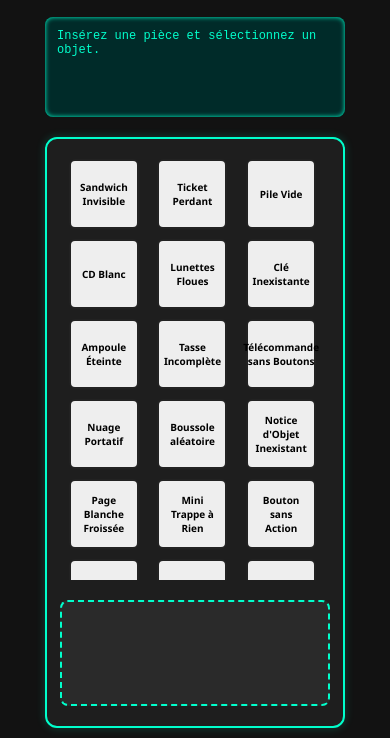
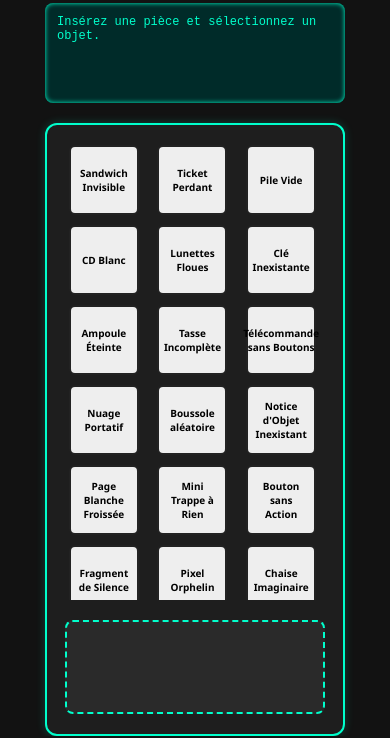
Before and after one commit to benbucher/voidMachine3000, a website: page index.html in a window 390 px wide. Shown: the part 108-846 px from the top of the page. Drawn offline with Linux system fonts and the light colour scheme.

Commit message:
MOD clean up code

```diff
--- a/index.html
+++ b/index.html
@@ -10,11 +10,11 @@
 </head>
 
 <body>
+    <div class="global-container">
         <h1>Void Machine 3000</h1>
         <audio id="coinSound" src="coin-insert.mp3"></audio>
         <audio id="vendSound" src="vend-item.mp3"></audio>
         <div class="whole-hardware">
-        <div class="container">
             <div class="machine" id="machine">
                 <div class="vitrine">
                     <div class="objet" onclick="acheter(this)">Sandwich Invisible</div>
@@ -43,7 +43,6 @@
                     <div id="delivered-item" class="objet"></div>
                 </div>
             </div>
-        </div>
             <div class="interface-droite">
                 <div class="controls-container">
                     <div id="credit-display">Crédit: 0</div>
@@ -52,6 +51,7 @@
                 <p id="message">Insérez une pièce et sélectionnez un objet.</p>
             </div>
         </div>
+    </div>
     <script src="script.js"></script>
 </body>
 
--- a/styles.css
+++ b/styles.css
@@ -40,22 +40,23 @@ body {
     font-family: 'Segoe UI', Tahoma, Geneva, Verdana, sans-serif;
     background-color: #121212;
     margin: 0;
-    padding: 20px;
     color: #f0f0f0;
-    min-height: 100vh;
-    display: flex;
-    flex-direction: column;
-    align-items: center;
+
     box-sizing: border-box;
 }
 
 h1 {
     font-family: 'Press Start 2P', cursive;
     color: #00ffcc;
-    margin: 20px 0;
     font-size: 1.5rem;
     text-align: center;
-    flex-shrink: 0;
+}
+
+.global-container {
+    display: flex;
+    flex-direction: column;
+    align-items: center;
+    height: 100vh;
 }
 
 .whole-hardware {
@@ -67,18 +68,12 @@ h1 {
     box-sizing: border-box;
     max-width: 600px;
     justify-content: center;
+    height: calc(100% - 70px);
 }
 
-.container {
-    width: 300px;
-    display: flex;
-    flex-direction: row;
-    justify-content: center;
-    align-items: flex-start;
-}
 
 .machine {
-    width: 100%;
+    width: 300px;
     background: #1e1e1e;
     border-radius: 12px;
     padding: 20px;
@@ -88,7 +83,7 @@ h1 {
     flex-direction: column;
     align-items: center;
     box-sizing: border-box;
-    height: calc(100vh - 100px);
+    min-height: 350px;
 }
 
 .vitrine {
@@ -149,7 +144,6 @@ h1 {
     justify-content: flex-start;
     gap: 20px;
     width: 300px;
-    flex-shrink: 0;
 }
 
 .controls-container {
@@ -211,14 +205,13 @@ h1 {
 #delivery {
     position: relative;
     width: 100%;
-    height: 120px;
+    min-height: 90px;
     background: #2a2a2a;
     border: 2px dashed #00ffcc;
     display: flex;
     justify-content: center;
     align-items: center;
     border-radius: 8px;
-    padding: 5px;
     overflow: hidden;
     margin-top: auto;
 }
@@ -245,47 +238,14 @@ h1 {
 }
 
 @media screen and (max-width: 768px) {
-    body {
-        height: auto;
-        min-height: 100vh;
-        padding: 10px;
-    }
-
     h1 {
         font-size: 1.2rem;
-        padding: 0 10px;
-        margin: 15px 0;
     }
 
     .whole-hardware {
         flex-direction: column-reverse;
-        align-items: center;
-        gap: 20px;
         max-width: 300px;
+        height: calc(100% - 50px);
     }
 
-    .interface-droite {
-        width: 100%;
-        max-width: 300px;
-        padding: 0;
-    }
-
-    .machine {
-        height: 70vh;
-        min-height: 400px;
-    }
-
-    .container {
-        width: 300px;
-    }
-
-    .vitrine {
-        grid-template-columns: repeat(3, 1fr);
-        gap: 10px;
-        width: 100%;
-    }
-
-    #message {
-        width: 100%;
-    }
 }
```
Lines whose indentation alone changed are shown as unchanged.
